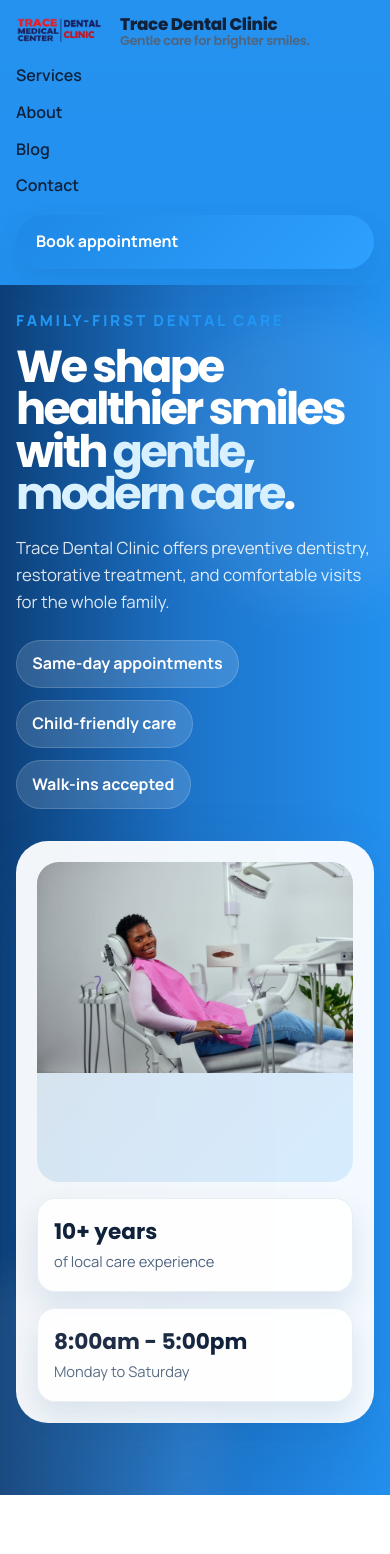
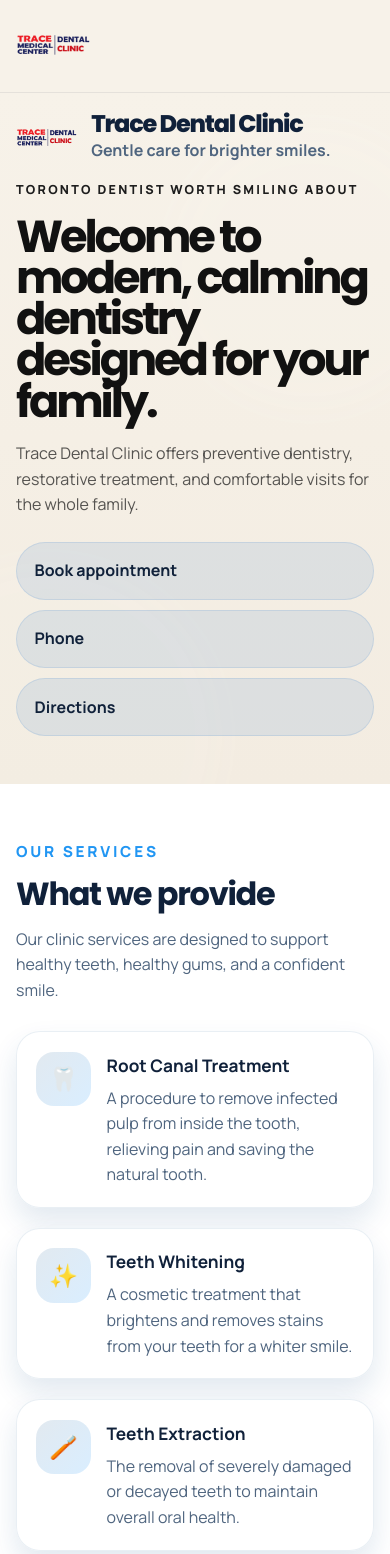
Before and after one commit to KamauRuth/Trace-Dental-Clinic, a Next.js app: page / in a window 390 px wide. Shown: the top 1554 px of the page. Built offline with nearby package versions, Linux system fonts and the light colour scheme.

Commit message:
new trace

```diff
--- a/app/appointment/page.js
+++ b/app/appointment/page.js
@@ -19,6 +19,10 @@ const services = [
   'Gum Treatment',
   'Paediatric Dentistry',
   'Teeth Scaling and Polishing',
+  'Teeth Cleaning & Polishing',
+  'Dental Braces',
+  'Oral Hygiene',
+  'Live Advisory',
   'Consultation',
 ];
 
--- a/app/globals.css
+++ b/app/globals.css
@@ -113,9 +113,9 @@ main {
   position: sticky;
   top: 0;
   z-index: 50;
-  background: linear-gradient(180deg, #2592f0 0%, #2290ef 100%);
+  background: #f7f2e9;
   backdrop-filter: blur(18px);
-  border-bottom: 0;
+  border-bottom: 1px solid rgba(16, 33, 58, 0.08);
 }
 
 .site-header-inner {
@@ -123,7 +123,8 @@ main {
   align-items: center;
   justify-content: space-between;
   gap: 1rem;
-  padding: 1rem 0;
+  min-height: 5.75rem;
+  padding: 0.9rem 0;
 }
 
 .brand {
@@ -143,7 +144,7 @@ main {
 }
 
 .brand-logo {
-  width: 6.2rem;
+  width: 6.4rem;
   height: auto;
   display: block;
   object-fit: contain;
@@ -157,6 +158,10 @@ main {
   display: flex;
   flex-direction: column;
   line-height: 1.05;
+}
+
+.brand-copy-desktop {
+  display: flex;
 }
 
 .brand-title {
@@ -220,8 +225,8 @@ main {
 .hero {
   position: relative;
   overflow: hidden;
-  padding: 2.5rem 0 4.5rem;
-  background: linear-gradient(90deg, #0c3f78 0%, #1d73c8 48%, #2390ef 100%);
+  padding: 2.5rem 0 4rem;
+  background: linear-gradient(180deg, #f7f2e9 0%, #f3ece1 100%);
 }
 
 .hero::before,
@@ -252,35 +257,77 @@ main {
 
 .hero-grid {
   display: grid;
-  grid-template-columns: 1.1fr 0.9fr;
-  gap: 2rem;
-  align-items: center;
+  grid-template-columns: 1fr;
+  gap: 0;
+  align-items: start;
 }
 
 .hero-copy {
   position: relative;
   z-index: 1;
+  max-width: 42rem;
+}
+
+.hero-brand-block {
+  display: flex;
+  align-items: center;
+  gap: 0.85rem;
+  margin-bottom: 1.35rem;
+}
+
+.hero-brand-logo {
+  width: 4.75rem;
+  height: auto;
+  flex: 0 0 auto;
+  object-fit: contain;
+}
+
+.hero-brand-copy {
+  display: grid;
+  gap: 0.15rem;
+}
+
+.hero-brand-title {
+  font-family: 'Poppins', sans-serif;
+  font-size: 1.8rem;
+  line-height: 0.95;
+  letter-spacing: -0.05em;
+  color: var(--ink);
+  font-weight: 800;
+}
+
+.hero-brand-slogan {
+  font-size: 1rem;
+  color: var(--muted);
+  font-weight: 700;
+}
+
+.hero-eyebrow {
+  color: #1d1d1d;
+  font-size: 0.78rem;
+  letter-spacing: 0.18em;
+  margin-bottom: 1rem;
 }
 
 .hero-title {
   margin: 0;
   font-family: 'Poppins', sans-serif;
-  font-size: clamp(2.8rem, 4vw + 1rem, 5.5rem);
-  line-height: 0.95;
-  letter-spacing: -0.06em;
-  color: #ffffff;
+  font-size: clamp(2.8rem, 5.5vw + 1rem, 6rem);
+  line-height: 0.9;
+  letter-spacing: -0.07em;
+  color: #111111;
 }
 
 .hero-title em {
-  color: #d9f1ff;
+  color: inherit;
   font-style: normal;
 }
 
 .hero-lead {
   margin: 1.2rem 0 0;
-  color: rgba(255, 255, 255, 0.86);
-  max-width: 58ch;
-  font-size: 1.05rem;
+  color: rgba(17, 17, 17, 0.7);
+  max-width: 34ch;
+  font-size: 1.02rem;
 }
 
 .hero-badges {
@@ -291,41 +338,17 @@ main {
 }
 
 .badge {
-  padding: 0.65rem 0.95rem;
+  padding: 0.95rem 1.1rem;
   border-radius: 999px;
-  background: rgba(255, 255, 255, 0.14);
-  border: 1px solid rgba(255, 255, 255, 0.16);
-  color: #ffffff;
+  background: rgba(24, 109, 204, 0.1);
+  border: 1px solid rgba(24, 109, 204, 0.12);
+  color: #10213a;
   font-weight: 700;
 }
 
-.hero-panel {
-  background: rgba(255, 255, 255, 0.95);
-  border: 1px solid rgba(255, 255, 255, 0.12);
-  border-radius: var(--radius-xl);
-  box-shadow: var(--shadow-lg);
-  padding: 1.25rem;
-  backdrop-filter: blur(12px);
-}
-
-.hero-image {
-  border-radius: calc(var(--radius-xl) - 10px);
-  overflow: hidden;
-  min-height: 28rem;
-  background: linear-gradient(135deg, rgba(15, 76, 129, 0.12), rgba(46, 160, 255, 0.15));
-}
-
-.hero-image img {
-  width: 100%;
-  height: 100%;
-  object-fit: cover;
-}
-
-.panel-grid {
-  display: grid;
-  grid-template-columns: repeat(2, minmax(0, 1fr));
-  gap: 1rem;
-  margin-top: 1rem;
+.badge-action {
+  box-shadow: none;
+  min-width: 0;
 }
 
 .stat-card,
@@ -933,7 +956,6 @@ main {
 }
 
 @media (max-width: 1024px) {
-  .hero-grid,
   .about-grid,
   .footer-grid,
   .cta-band-inner {
@@ -956,33 +978,60 @@ main {
 @media (max-width: 780px) {
   .site-header-inner {
     position: relative;
-    flex-wrap: wrap;
+    flex-wrap: nowrap;
   }
 
   .header-actions {
-    width: 100%;
-    flex-direction: column;
-    align-items: stretch;
+    display: none;
   }
 
-  .site-nav {
-    width: 100%;
-    flex-direction: column;
-    align-items: stretch;
-    gap: 0.7rem;
-    padding: 0;
-    border: 0;
-    background: transparent;
+  .brand-copy-desktop {
+    display: none;
   }
 
-  .nav-cta {
-    width: 100%;
+  .brand {
+    width: auto;
   }
 
-  .service-grid,
-  .blog-grid,
-  .panel-grid {
+  .hero {
+    padding: 1.25rem 0 3rem;
+  }
+
+  .hero-copy {
+    max-width: none;
+  }
+
+  .hero-brand-block {
+    gap: 0.7rem;
+    margin-bottom: 1rem;
+  }
+
+  .hero-brand-logo {
+    width: 4rem;
+  }
+
+  .hero-brand-title {
+    font-size: 1.5rem;
+  }
+
+  .hero-title {
+    font-size: clamp(2.8rem, 11vw, 4.6rem);
+    line-height: 0.92;
+    letter-spacing: -0.07em;
+  }
+
+  .hero-lead {
+    max-width: 100%;
+    font-size: 1rem;
+  }
+
+  .hero-badges {
+    display: grid;
     grid-template-columns: 1fr;
+  }
+
+  .badge-action {
+    width: 100%;
   }
 
   .blog-footer-cta {
@@ -994,18 +1043,15 @@ main {
     align-items: flex-start;
   }
 
-  .hero-image {
-    min-height: 20rem;
+  .service-grid,
+  .blog-grid {
+    grid-template-columns: 1fr;
   }
 }
 
 @media (max-width: 560px) {
   .section {
     padding: 3.5rem 0;
-  }
-
-  .hero {
-    padding-top: 1.5rem;
   }
 
   .button,
@@ -1015,12 +1061,15 @@ main {
   }
 
   .brand {
-    width: 100%;
     align-items: center;
   }
 
   .brand-logo {
-    width: 5.6rem;
+    width: 4.9rem;
+  }
+
+  .hero-actions-mobile {
+    gap: 0.65rem;
   }
 
   .cta-band {
--- a/app/page.js
+++ b/app/page.js
@@ -31,6 +31,26 @@ const services = [
     title: 'Paediatric Dentistry',
     text: 'Specialized dental care focused on the unique needs of children and young patients.',
   },
+  {
+    icon: '✨',
+    title: 'Teeth Cleaning & Polishing',
+    text: 'A dental procedure that removes plaque, tartar, and stains from teeth, leaving them clean, smooth, and shiny.',
+  },
+  {
+    icon: '🦷',
+    title: 'Dental Braces',
+    text: 'Orthodontic devices used to align and straighten teeth for a healthier bite and better smile.',
+  },
+  {
+    icon: '🪥',
+    title: 'Oral Hygiene',
+    text: 'Preventive care that includes regular cleaning, brushing, and dental checkups to maintain a healthy mouth.',
+  },
+  {
+    icon: '💬',
+    title: 'Live Advisory',
+    text: 'Real-time consultation with dental professionals to answer questions and guide treatment.',
+  },
 ];
 
 const blogs = [
@@ -60,7 +80,7 @@ export default function HomePage() {
         <div className="container site-header-inner">
           <Link href="/" className="brand" aria-label="Trace Dental Clinic home">
             <img className="brand-logo" src="/assets/images/tracelogo.png" alt="Trace Dental Clinic logo" />
-            <span className="brand-copy">
+            <span className="brand-copy brand-copy-desktop">
               <span className="brand-title">Trace Dental Clinic</span>
               <span className="brand-slogan">Gentle care for brighter smiles.</span>
             </span>
@@ -83,33 +103,25 @@ export default function HomePage() {
         <section className="hero">
           <div className="container hero-grid">
             <div className="hero-copy">
-              <p className="section-eyebrow">Family-first dental care</p>
+              <div className="hero-brand-block">
+                <img className="hero-brand-logo" src="/assets/images/tracelogo.png" alt="Trace Dental Clinic" />
+                <div className="hero-brand-copy">
+                  <span className="hero-brand-title">Trace Dental Clinic</span>
+                  <span className="hero-brand-slogan">Gentle care for brighter smiles.</span>
+                </div>
+              </div>
+
+              <p className="section-eyebrow hero-eyebrow">Toronto dentist worth smiling about</p>
               <h1 className="hero-title">
-                We shape healthier smiles with <em>gentle, modern care</em>.
+                Welcome to modern, calming dentistry designed for your family.
               </h1>
               <p className="hero-lead">
                 Trace Dental Clinic offers preventive dentistry, restorative treatment, and comfortable visits for the whole family.
               </p>
-              <div className="hero-badges">
-                <span className="badge">Same-day appointments</span>
-                <span className="badge">Child-friendly care</span>
-                <span className="badge">Walk-ins accepted</span>
-              </div>
-            </div>
-
-            <div className="hero-panel">
-              <div className="hero-image">
-                <img src="/assets/images/hero.jpg" alt="Trace Dental Clinic hero" />
-              </div>
-              <div className="panel-grid">
-                <div className="stat-card">
-                  <strong>10+ years</strong>
-                  <span>of local care experience</span>
-                </div>
-                <div className="stat-card">
-                  <strong>8:00am - 5:00pm</strong>
-                  <span>Monday to Saturday</span>
-                </div>
+              <div className="hero-badges hero-actions-mobile">
+                <Link href="/appointment" className="badge badge-action">Book appointment</Link>
+                <Link href="tel:+254795512428" className="badge badge-action">Phone</Link>
+                <Link href="#footer" className="badge badge-action">Directions</Link>
               </div>
             </div>
           </div>
```
